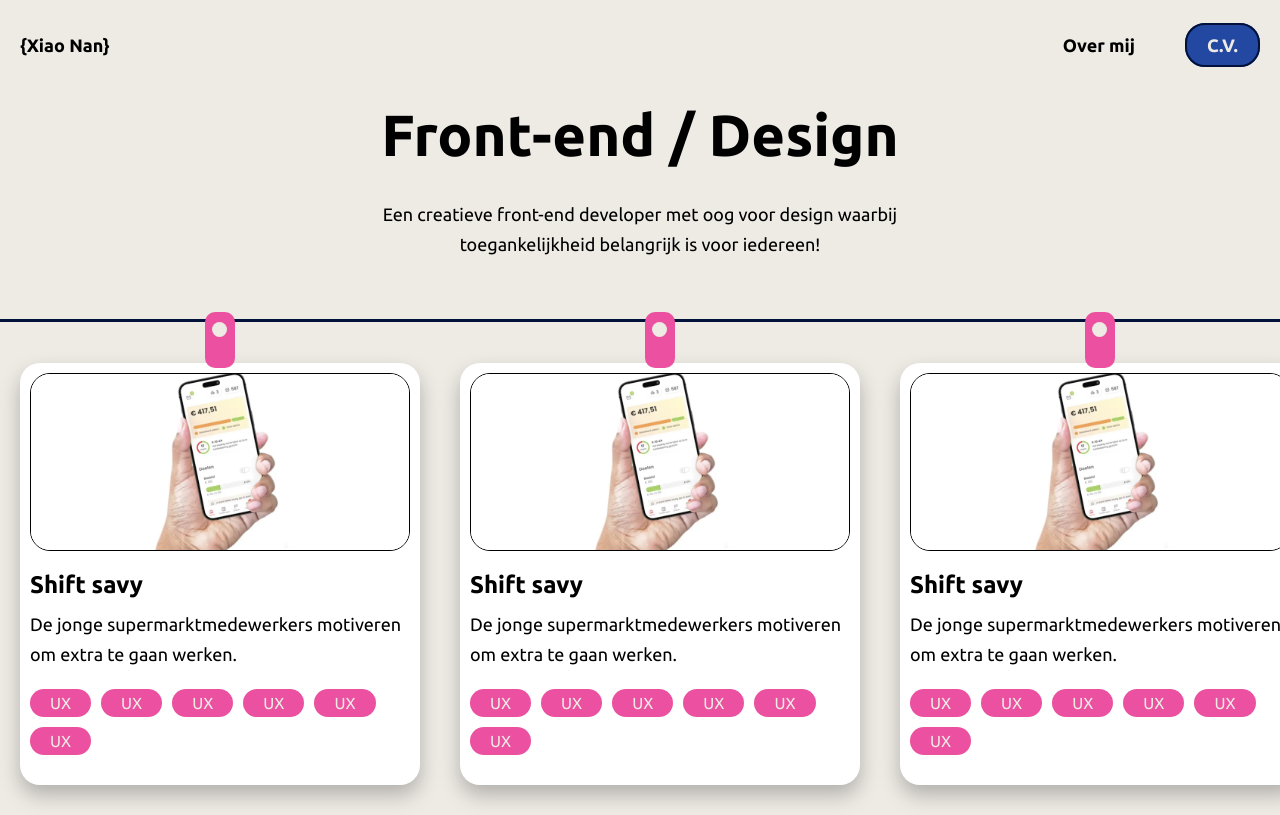
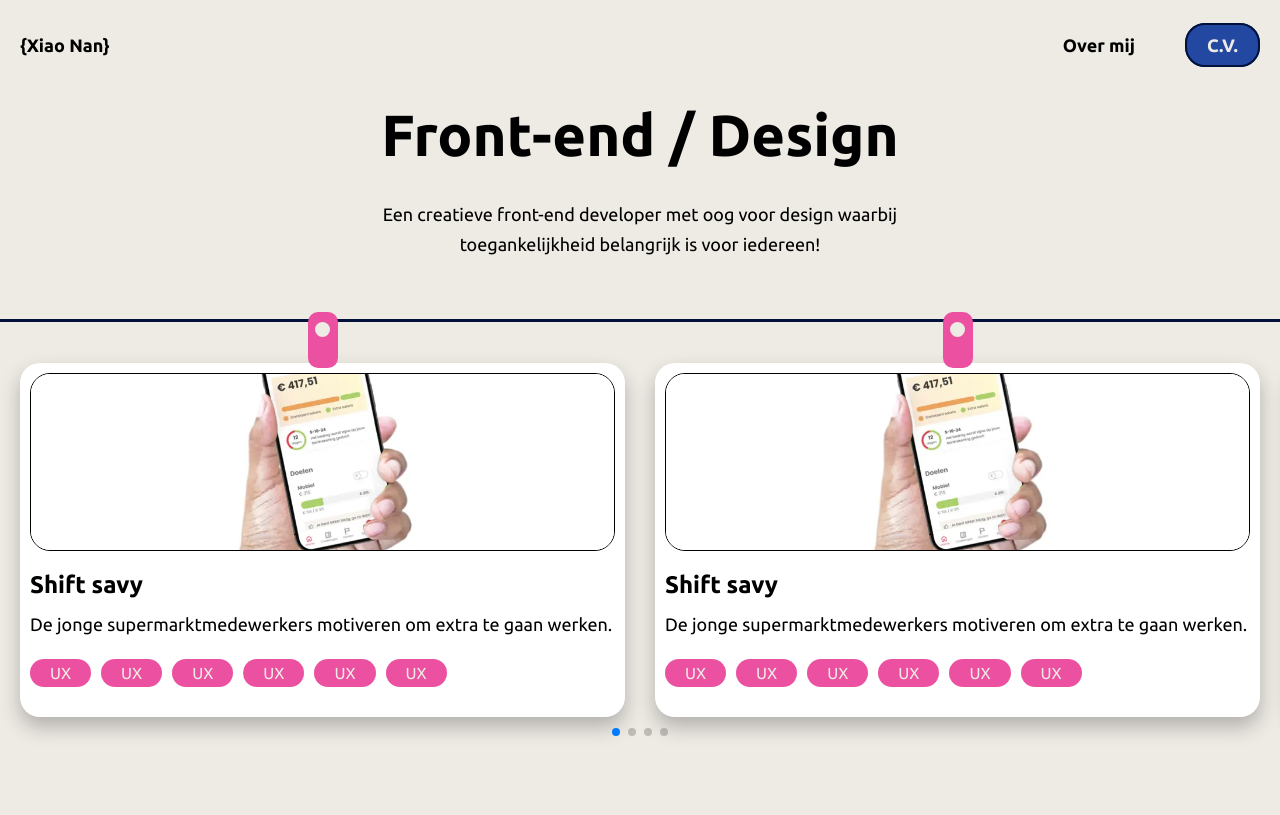
Before and after one commit to xiaonanpols21/portfolio-26-7, a Next.js app: page / in a window 1280 px wide. Built offline with nearby package versions, Linux system fonts and the light colour scheme.

Commit message:
add swiper

```diff
--- a/package.json
+++ b/package.json
@@ -11,7 +11,8 @@
   "dependencies": {
     "next": "16.2.12",
     "react": "19.2.4",
-    "react-dom": "19.2.4"
+    "react-dom": "19.2.4",
+    "swiper": "^14.0.7"
   },
   "devDependencies": {
     "eslint": "^9",
--- a/src/app/page.js
+++ b/src/app/page.js
@@ -1,4 +1,4 @@
-import Card from "@/components/card";
+import Main from "@/section/main";
 
 export default function Home() {
     return (
@@ -7,20 +7,7 @@ export default function Home() {
                 <h1>Front-end / Design</h1>
                 <p>Een creatieve front-end developer met oog voor design waarbij toegankelijkheid belangrijk is voor iedereen!</p>
             </section>
-            <main className="main">
-                <div className="divider"></div>
-                <ul className="card-list">
-                    <li>
-                        <Card/>
-                    </li>
-                    <li>
-                        <Card/>
-                    </li>
-                    <li>
-                        <Card/>
-                    </li>
-                </ul>
-            </main>
+            <Main/>
         </div>
     );
 }
--- a/src/components/card/styles.module.scss
+++ b/src/components/card/styles.module.scss
@@ -40,7 +40,6 @@
 
 @media (min-width: 768px) {
     .card {
-        min-width: 400px;
         margin-top: calc(56px + 5px);
     }
 
--- /dev/null
+++ b/src/components/swiper/index.js
@@ -0,0 +1,46 @@
+import { Swiper, SwiperSlide } from 'swiper/react';
+import Card from '../card';
+
+import { Pagination } from 'swiper/modules';
+import 'swiper/css';
+import 'swiper/css/pagination';
+
+
+export default function SwiperCo() {
+    return (
+        <Swiper
+            breakpoints={{
+                768: {
+                slidesPerView: 2,
+                slidesOffsetBefore: 20,
+                slidesOffsetAfter: 20,
+                },
+                1300: {
+                slidesOffsetBefore: 70,
+                slidesOffsetAfter: 70,
+                },
+                1400: {
+                slidesOffsetBefore: 100,
+                slidesOffsetAfter: 100,
+                },
+                1600: {
+                slidesPerView: 3,
+                slidesOffsetBefore: 200,
+                slidesOffsetAfter: 200,
+                },
+            }}
+            spaceBetween={30}
+            pagination={{
+                clickable: true,
+            }}
+            modules={[Pagination]}
+
+        >
+            <SwiperSlide><Card/></SwiperSlide>
+            <SwiperSlide><Card/></SwiperSlide>
+            <SwiperSlide><Card/></SwiperSlide>
+            <SwiperSlide><Card/></SwiperSlide>
+            <SwiperSlide><Card/></SwiperSlide>
+        </Swiper>
+    )
+}
--- /dev/null
+++ b/src/section/main/index.js
@@ -0,0 +1,45 @@
+"use client";
+import { useEffect, useState } from "react";
+import Card from "@/components/card";
+import Swiper from "@/components/swiper";
+import styles from "./styles.module.scss";
+
+export default function Main() {
+    const [isMobile, setIsMobile] = useState(false);
+
+    useEffect(() => {
+    function handleResize() {
+        setIsMobile(window.innerWidth < 768);
+    }
+
+    handleResize(); // Controleer direct bij het laden
+
+    window.addEventListener("resize", handleResize);
+
+    return () => {
+        window.removeEventListener("resize", handleResize);
+    };
+    }, []);
+
+    return (
+        <main className={styles.main}>
+            {isMobile ? (
+                <ul className={styles.cardList}>
+                    <li><Card /></li>
+                    <li><Card /></li>
+                    <li><Card /></li>
+                    <li><Card /></li>
+                    <li><Card /></li>
+                    <li><Card /></li>
+                    <li><Card /></li>
+                </ul>
+            ) : (
+                <>
+                    <div className={styles.divider}></div>
+                    <Swiper />
+                </>
+            )}
+
+        </main>
+    )
+}
--- /dev/null
+++ b/src/section/main/styles.module.scss
@@ -0,0 +1,32 @@
+@use "../../styles/variables" as *;
+
+// Cards
+.main {
+	.divider {
+		margin-top: calc(60px - 20px);
+		width: 100%;
+		height: 3px;
+		background-color: $primaire-stroke;
+	}
+
+	.cardList {
+		@include flex(column, 40px);
+		justify-content: center;
+		margin: auto;
+		padding: 20px 20px 30px 20px;
+	}
+}
+
+// Breakpoints
+@media (min-width: 768px) {
+	.main {
+		.cardList {
+			flex-direction: row;
+			justify-content: flex-start;
+			overflow-x: auto;
+			margin-top: -40px;
+		}
+	}
+
+
+}
--- a/src/styles/index.scss
+++ b/src/styles/index.scss
@@ -25,6 +25,7 @@ img {
 }
 
 body {
+	position: relative;
 	background-color: $white;
 }
 
@@ -72,24 +73,19 @@ body {
 	}
 }
 
-// Cards
-.main {
-	.divider {
-		margin-top: calc(60px - 20px);
-		width: 100%;
-		height: 3px;
-		background-color: $primaire-stroke;
-		display: none;
-	}
-
-	.card-list {
-		@include flex(column, 40px);
-		justify-content: center;
-		margin: auto;
-		padding: 20px 20px 30px 20px;
-	}
+// Swiper
+.swiper {
+	width: 100%;
+	height: 100%;
+	margin-top: -20px;
 }
 
+.swiper-slide {
+	padding-bottom: 30px;
+	display: flex;
+	justify-content: center;
+	align-items: center;
+}
 
 // Breakpoints
 @media (min-width: 768px) {
@@ -101,19 +97,6 @@ body {
 		max-width: 100%;
 	}
 
-	.main {
-		.divider {
-			display: block;
-		}
-
-		.card-list {
-			flex-direction: row;
-			justify-content: flex-start;
-			overflow-x: auto;
-			margin-top: -40px;
-		}
-	}
-
 	// Hero
 	.hero {
 		text-align: center;
```
Also changed, not shown: 1 other file (tests, documents, lock files or other folders).
